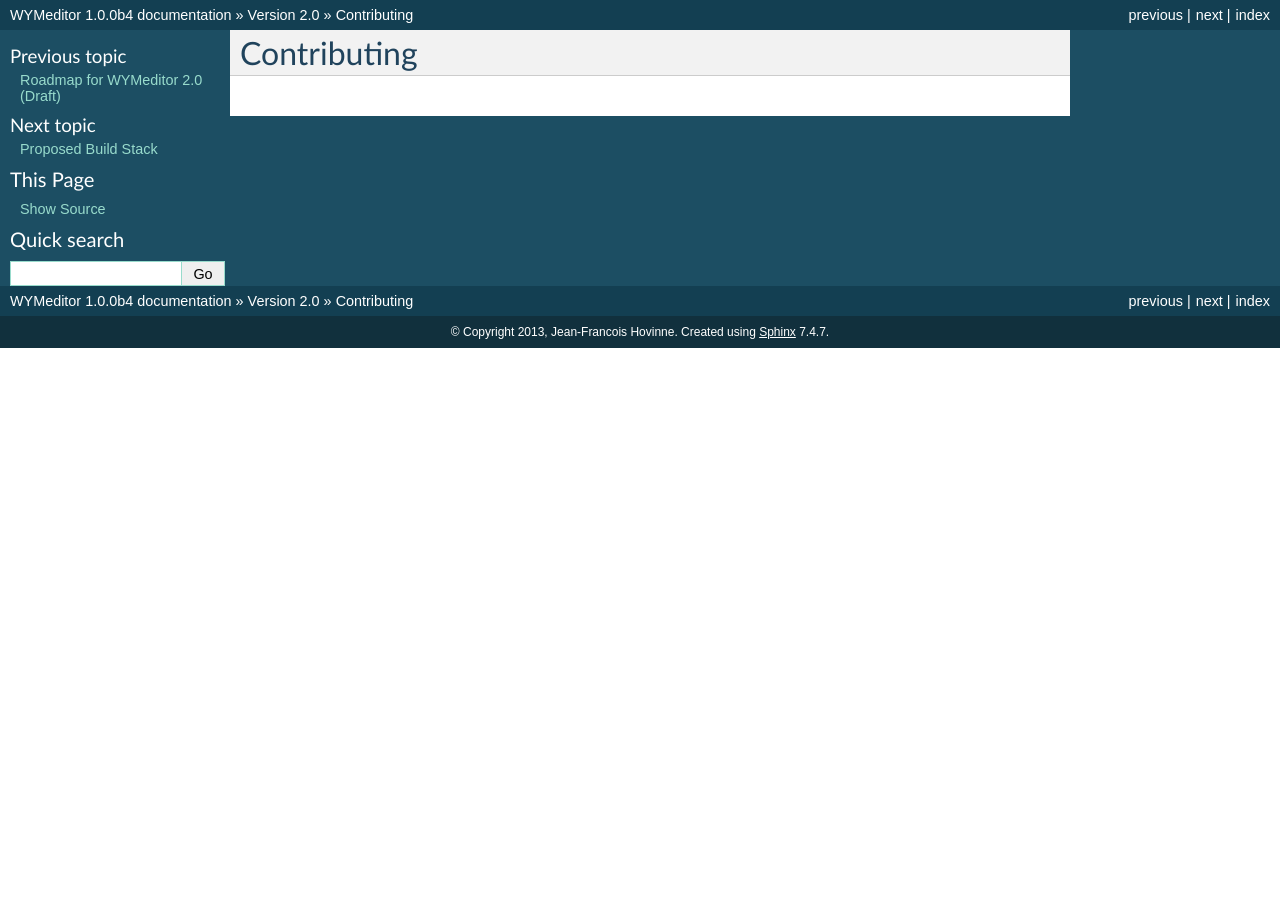
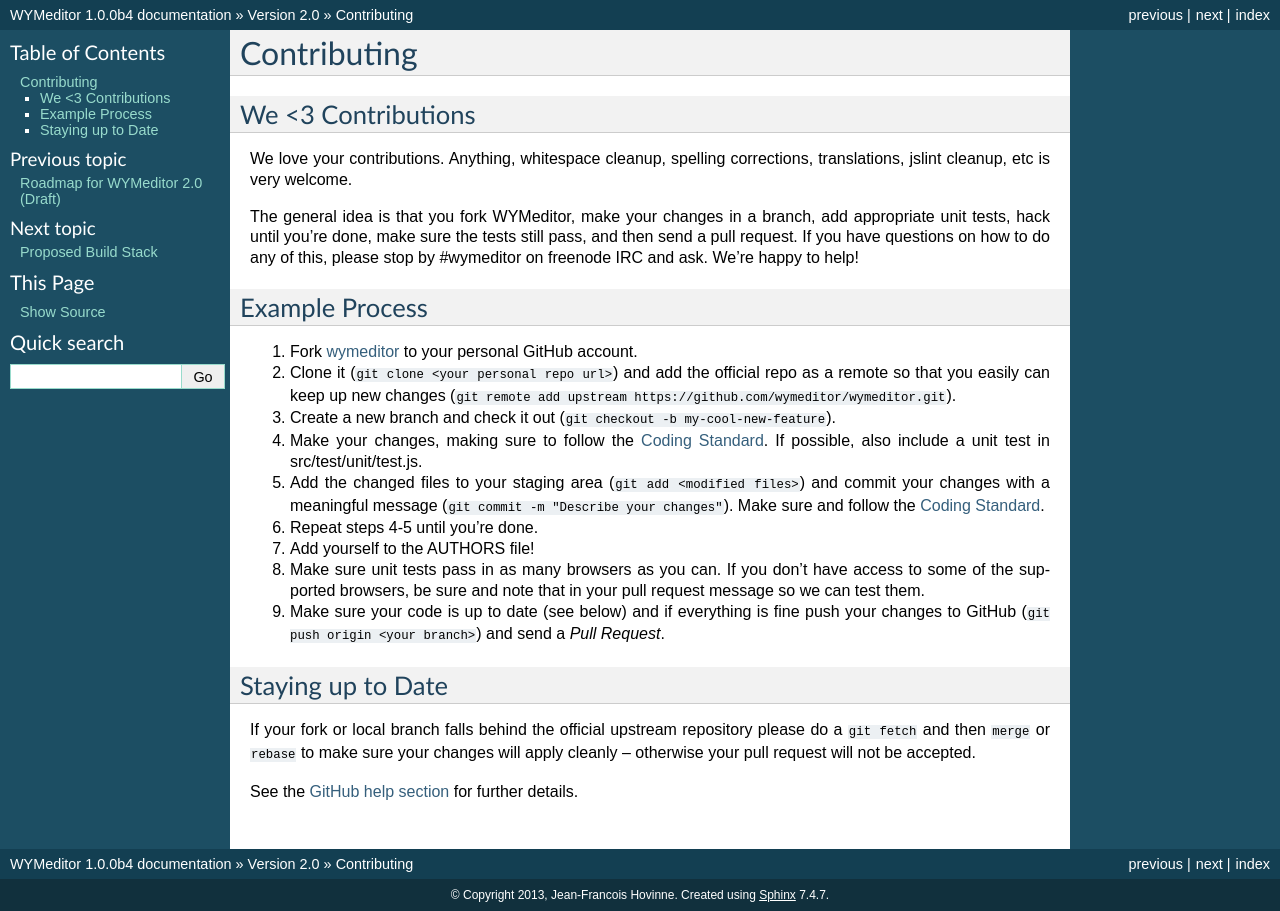
Before and after one commit to wymeditor/wymeditor, a Sphinx documentation site: the page built from docs/version_2.0/contributing.rst, in a window 1280 px wide. Built offline with Sphinx 7.4.7, drawn with Linux system fonts in a browser that asks for light colours.

Commit message:
Added 'Contributing' to the docs.

```diff
--- a/docs/version_2.0/contributing.rst
+++ b/docs/version_2.0/contributing.rst
@@ -1,2 +1,56 @@
 Contributing
 ============
+
+We <3 Contributions
+-------------------
+
+We love your contributions. Anything, whitespace cleanup, spelling corrections,
+translations, jslint cleanup, etc is very welcome.
+
+The general idea is that you fork WYMeditor, make your changes in a branch, add
+appropriate unit tests, hack until you're done, make sure the tests still pass,
+and then send a pull request. If you have questions on how to do any of this,
+please stop by #wymeditor on freenode IRC and ask. We're happy to help!
+
+Example Process
+---------------
+
+#. Fork `wymeditor <https://github.com/wymeditor/wymeditor>`_ to your personal
+   GitHub account.
+
+#. Clone it (``git clone <your personal repo url>``) and add the official repo
+   as a remote so that you easily can keep up new changes (``git remote add
+   upstream https://github.com/wymeditor/wymeditor.git``).
+
+#. Create a new branch and check it out (``git checkout -b
+   my-cool-new-feature``).
+
+#. Make your changes, making sure to follow the
+   :doc:`../general/coding_standard`. If possible, also include a unit test in
+   src/test/unit/test.js.
+
+#. Add the changed files to your staging area (``git add <modified files>``)
+   and commit your changes with a meaningful message (``git commit -m "Describe
+   your changes"``). Make sure and follow the
+   :doc:`../general/coding_standard`.
+
+#. Repeat steps 4-5 until you're done.
+
+#. Add yourself to the AUTHORS file!
+
+#. Make sure unit tests pass in as many browsers as you can. If you don't have
+   access to some of the supported browsers, be sure and note that in your pull
+   request message so we can test them.
+
+#. Make sure your code is up to date (see below) and if everything is fine push
+   your changes to GitHub (``git push origin <your branch>``) and send a *Pull
+   Request*.
+
+Staying up to Date
+------------------
+
+If your fork or local branch falls behind the official upstream repository
+please do a ``git fetch`` and then ``merge`` or ``rebase`` to make sure your
+changes will apply cleanly – otherwise your pull request will not be accepted.
+
+See the `GitHub help section <http://help.github.com/>`_ for further details.
```
